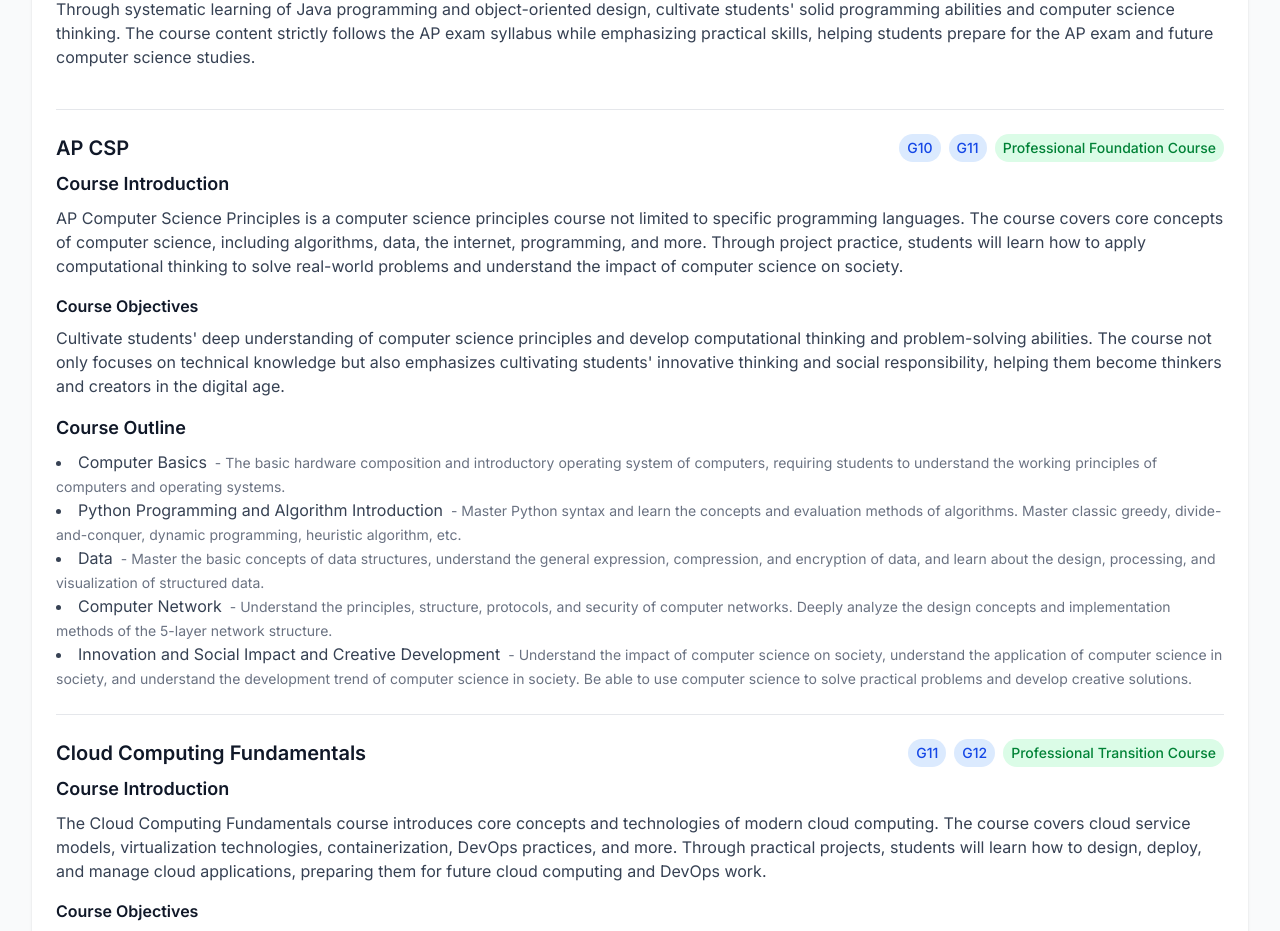
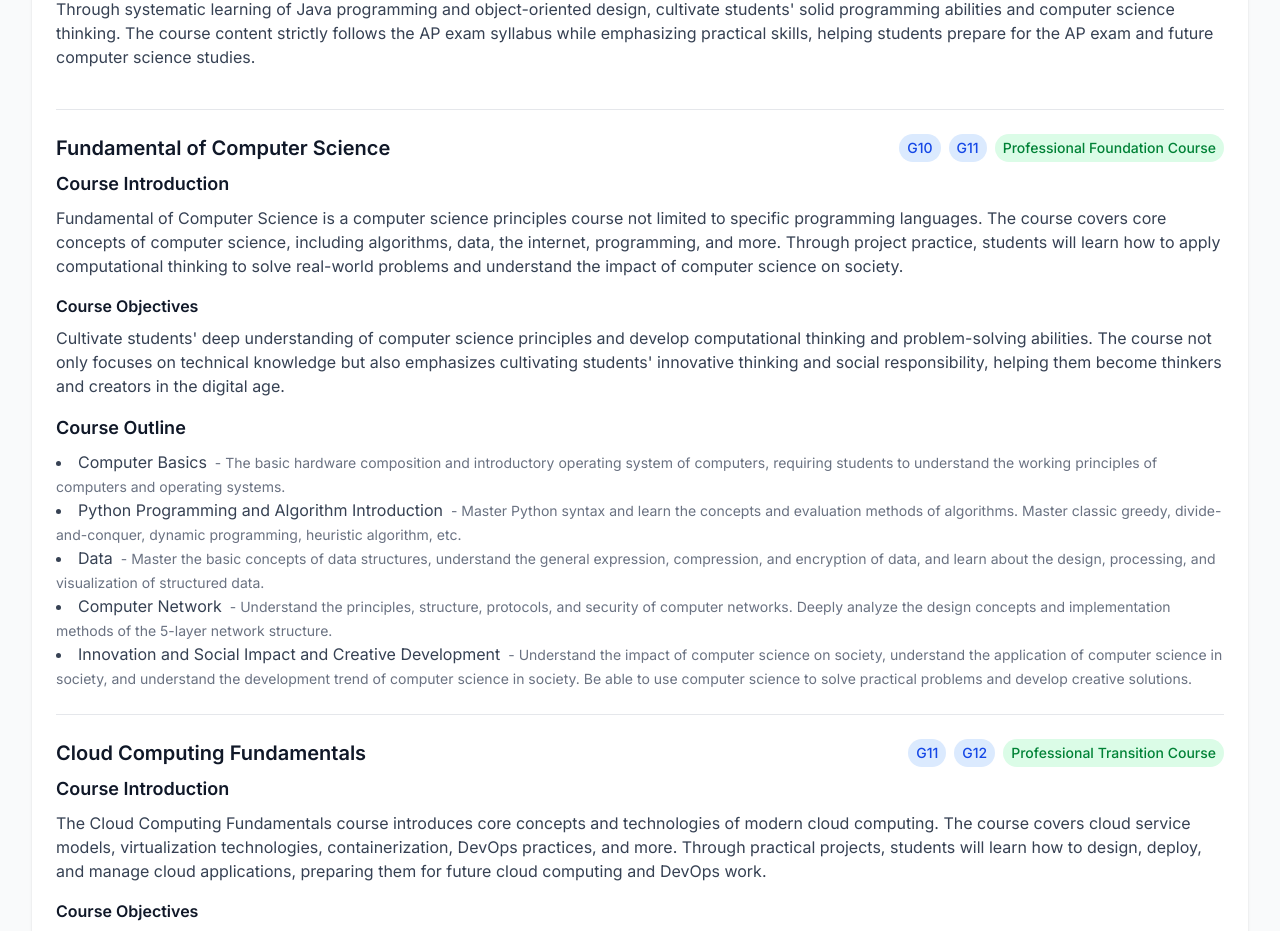
Before and after one commit to ericdum/ericdum.github.io, a Next.js app: page /teaching in a window 1280 px wide. Shown: the part 1620-2551 px from the top of the page. Built offline with nearby package versions, Linux system fonts and the light colour scheme.

Commit message:
analytics

```diff
--- a/src/app/layout.tsx
+++ b/src/app/layout.tsx
@@ -73,6 +73,8 @@
             <Footer profile={profile} />
           </div>
         </LanguageProvider>
+        <Analytics />
+        <SpeedInsights />
       </body>
     </html>
   );
--- a/src/components/NewsDetail.tsx
+++ b/src/components/NewsDetail.tsx
@@ -1,6 +1,7 @@
 'use client';
 
 import { useLanguage } from '@/lib/i18n/LanguageContext';
+import { useRouter } from 'next/navigation';
 
 interface NewsItem {
   id: number;
@@ -22,9 +23,19 @@
 
 export function NewsDetail({ newsItem }: { newsItem: NewsItem }) {
   const { language } = useLanguage();
+  const router = useRouter();
 
   return (
     <div className="max-w-4xl mx-auto">
+      <button
+        onClick={() => router.back()}
+        className="mb-4 flex items-center text-gray-600 hover:text-gray-900"
+      >
+        <svg className="w-5 h-5 mr-2" fill="none" stroke="currentColor" viewBox="0 0 24 24">
+          <path strokeLinecap="round" strokeLinejoin="round" strokeWidth={2} d="M15 19l-7-7 7-7" />
+        </svg>
+        {language === 'en' ? 'Back to News' : '返回新闻列表'}
+      </button>
       <article className="bg-white rounded-lg shadow p-8">
         <div className="mb-8">
           <h1 className="text-3xl font-bold text-gray-900 mb-4">{newsItem.title[language]}</h1>
--- a/src/lib/api/teaching.ts
+++ b/src/lib/api/teaching.ts
@@ -159,12 +159,12 @@
   {
     id: "ap-csp",
     title: {
-      zh: "AP CSP",
-      en: "AP CSP"
+      zh: "计算机科学基础",
+      en: "Fundamental of Computer Science"
     },
     description: {
-      zh: "AP Computer Science Principles 是一门计算机科学原理课程，不局限于特定编程语言。课程涵盖计算机科学的核心概念，包括算法、数据、互联网、编程等。通过项目实践，学生将学习如何运用计算思维解决实际问题，理解计算机科学对社会的影响。",
-      en: "AP Computer Science Principles is a computer science principles course not limited to specific programming languages. The course covers core concepts of computer science, including algorithms, data, the internet, programming, and more. Through project practice, students will learn how to apply computational thinking to solve real-world problems and understand the impact of computer science on society."
+      zh: "Fundamental of Computer Science 是一门计算机科学原理课程，不局限于特定编程语言。课程涵盖计算机科学的核心概念，包括算法、数据、互联网、编程等。通过项目实践，学生将学习如何运用计算思维解决实际问题，理解计算机科学对社会的影响。",
+      en: "Fundamental of Computer Science is a computer science principles course not limited to specific programming languages. The course covers core concepts of computer science, including algorithms, data, the internet, programming, and more. Through project practice, students will learn how to apply computational thinking to solve real-world problems and understand the impact of computer science on society."
     },
     chapters: [
       {
```
